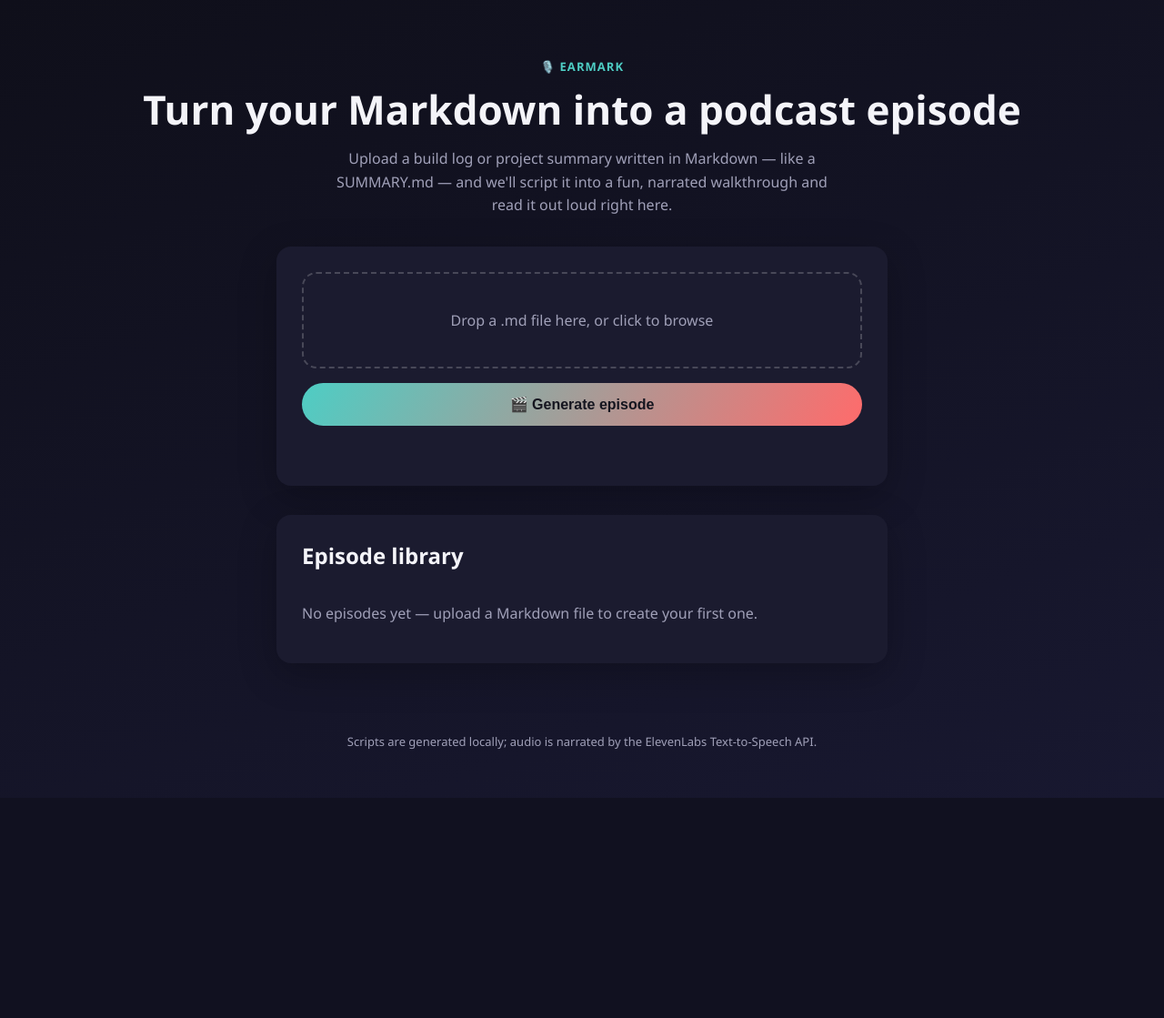
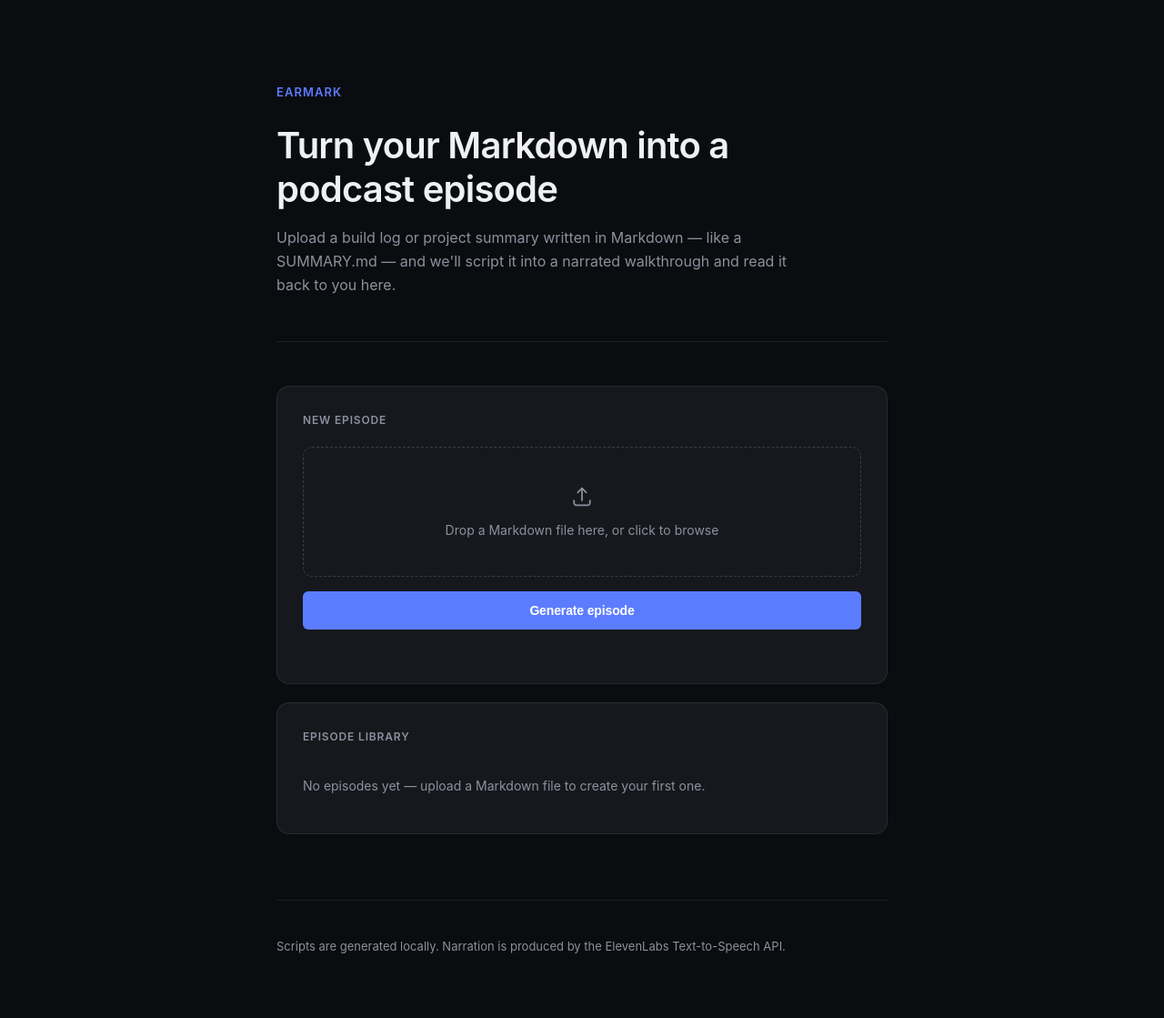
Before and after one commit to lilianngweta/earmark, a Flask app: page / in a window 1280 px wide. Shown: the whole page at 91% size. Before the commit the page ends 877 px from the top, so only its background shows below. Run offline with Flask 3, Linux system fonts and the light colour scheme; data that the repository does not hold is empty; some libraries are stand-ins or nearby versions.

Commit message:
Refresh UI styling and add episode deletion
Replace the neon gradient theme with a calmer single-accent dark
design, drop emoji from copy/status messages, and add a delete
option (with confirmation) to the episode library, backed by a new
DELETE /api/episodes/<id> endpoint that removes both the entry and
its audio file. Also trims author names from the SUMMARY.md blurb
that feeds the narration script, keeping just the title and venue.

Co-Authored-By: Claude Sonnet 4.6 <noreply@anthropic.com>

```diff
--- a/app.py
+++ b/app.py
@@ -64,6 +64,21 @@ def list_episodes():
     return jsonify(load_episodes())
 
 
+@app.delete("/api/episodes/<episode_id>")
+def delete_episode(episode_id):
+    episodes = load_episodes()
+    remaining = [episode for episode in episodes if episode["id"] != episode_id]
+    if len(remaining) == len(episodes):
+        abort(404)
+
+    audio_path = GENERATED_DIR / f"{episode_id}.mp3"
+    if audio_path.is_file():
+        audio_path.unlink()
+
+    save_episodes(remaining)
+    return "", 204
+
+
 @app.get("/audio/<path:filename>")
 def serve_audio(filename):
     audio_path = GENERATED_DIR / filename
--- a/static/css/style.css
+++ b/static/css/style.css
@@ -1,159 +1,241 @@
 :root {
-  --bg: #0f0f1a;
-  --bg-2: #181830;
-  --card-bg: #1b1b2f;
-  --accent: #ff6b6b;
-  --accent-2: #4ecdc4;
-  --text: #f4f4f9;
-  --muted: #a0a0b8;
-  --radius: 16px;
+  --bg: #0b0c0f;
+  --surface: #16181d;
+  --border: rgba(255, 255, 255, 0.08);
+  --border-strong: rgba(255, 255, 255, 0.16);
+  --text: #eef0f4;
+  --text-muted: #8b919e;
+  --accent: #5b7cff;
+  --accent-strong: #4564e8;
+  --success: #4ade80;
+  --danger: #f87171;
+  --radius-sm: 6px;
+  --radius-md: 10px;
+  --radius-lg: 14px;
 }
 
 * { box-sizing: border-box; }
 
 body {
   margin: 0;
-  font-family: "Segoe UI", system-ui, -apple-system, sans-serif;
-  background: linear-gradient(160deg, var(--bg), var(--bg-2));
+  font-family: -apple-system, BlinkMacSystemFont, "Segoe UI", Roboto, Helvetica, Arial, sans-serif;
+  background: var(--bg);
   color: var(--text);
-  min-height: 100vh;
+  line-height: 1.5;
+  -webkit-font-smoothing: antialiased;
+}
+
+.page {
+  max-width: 720px;
+  margin: 0 auto;
+  padding: 0 24px;
 }
 
 .hero {
-  text-align: center;
-  padding: 64px 24px 32px;
+  padding: 88px 0 48px;
+  border-bottom: 1px solid var(--border);
 }
-.kicker {
+.brand {
+  display: inline-block;
+  font-size: 13px;
+  font-weight: 600;
   letter-spacing: 0.08em;
   text-transform: uppercase;
-  color: var(--accent-2);
-  font-weight: 600;
-  font-size: 13px;
-  margin: 0 0 8px;
+  color: var(--accent);
+  margin: 0 0 24px;
 }
 .hero h1 {
-  font-size: clamp(28px, 5vw, 44px);
-  margin: 0 0 12px;
+  font-size: clamp(28px, 4.2vw, 40px);
+  font-weight: 600;
+  letter-spacing: -0.02em;
+  line-height: 1.2;
+  max-width: 22ch;
+  margin: 0 0 16px;
 }
 .subtitle {
-  max-width: 560px;
-  margin: 0 auto;
-  color: var(--muted);
-  line-height: 1.6;
+  max-width: 56ch;
+  margin: 0;
+  color: var(--text-muted);
+  font-size: 16px;
+  line-height: 1.65;
 }
 
 main {
-  max-width: 720px;
-  margin: 0 auto;
-  padding: 0 24px 64px;
+  padding: 48px 0 72px;
   display: grid;
-  gap: 32px;
+  gap: 20px;
 }
 
 .card {
-  background: var(--card-bg);
-  border-radius: var(--radius);
+  background: var(--surface);
+  border: 1px solid var(--border);
+  border-radius: var(--radius-lg);
   padding: 28px;
-  box-shadow: 0 12px 40px rgba(0, 0, 0, 0.25);
+}
+.card-label {
+  margin: 0 0 20px;
+  font-size: 12px;
+  font-weight: 600;
+  letter-spacing: 0.07em;
+  text-transform: uppercase;
+  color: var(--text-muted);
 }
 
 .dropzone {
   display: flex;
+  flex-direction: column;
   align-items: center;
   justify-content: center;
+  gap: 12px;
   text-align: center;
-  border: 2px dashed rgba(255, 255, 255, 0.2);
-  border-radius: var(--radius);
+  border: 1px dashed var(--border-strong);
+  border-radius: var(--radius-md);
   padding: 40px 20px;
   cursor: pointer;
-  color: var(--muted);
-  transition: border-color 0.2s, color 0.2s, background 0.2s;
+  color: var(--text-muted);
+  font-size: 14px;
+  transition: border-color 0.15s ease, background-color 0.15s ease, color 0.15s ease;
+}
+.dropzone-icon {
+  color: var(--text-muted);
+  transition: color 0.15s ease;
 }
 .dropzone:hover,
 .dropzone.dragover {
-  border-color: var(--accent-2);
+  border-color: var(--accent);
   color: var(--text);
-  background: rgba(78, 205, 196, 0.06);
+  background: rgba(91, 124, 255, 0.06);
+}
+.dropzone:hover .dropzone-icon,
+.dropzone.dragover .dropzone-icon {
+  color: var(--accent);
 }
 
 #generate-btn {
   display: block;
   width: 100%;
   margin-top: 16px;
-  padding: 14px;
-  font-size: 16px;
+  padding: 13px;
+  font-size: 14px;
   font-weight: 600;
-  color: #15151f;
-  background: linear-gradient(120deg, var(--accent-2), var(--accent));
+  letter-spacing: -0.01em;
+  color: #fff;
+  background: var(--accent);
   border: none;
-  border-radius: 999px;
+  border-radius: var(--radius-sm);
   cursor: pointer;
-  transition: transform 0.15s, opacity 0.15s;
+  transition: background-color 0.15s ease;
 }
-#generate-btn:hover { transform: translateY(-1px); }
-#generate-btn:disabled { opacity: 0.6; cursor: progress; transform: none; }
+#generate-btn:hover:not(:disabled) { background: var(--accent-strong); }
+#generate-btn:disabled { opacity: 0.5; cursor: progress; }
 
 .status {
-  min-height: 1.4em;
-  margin: 16px 0 0;
-  color: var(--muted);
+  min-height: 1.3em;
+  margin: 14px 0 0;
+  font-size: 13px;
+  color: var(--text-muted);
 }
+.status.is-success { color: var(--success); }
+.status.is-error { color: var(--danger); }
 
+#now-playing-title {
+  margin: 0;
+  font-size: 18px;
+  font-weight: 600;
+  letter-spacing: -0.01em;
+}
 .now-playing audio {
   width: 100%;
-  margin: 12px 0;
+  margin: 16px 0 4px;
 }
-.now-playing h2 { margin: 0; }
 .transcript summary {
   cursor: pointer;
-  color: var(--accent-2);
-  margin-bottom: 8px;
+  font-size: 13px;
+  font-weight: 600;
+  color: var(--accent);
+  margin-top: 12px;
 }
+.transcript summary:hover { color: var(--accent-strong); }
 .transcript p {
-  color: var(--muted);
+  margin: 12px 0 0;
+  color: var(--text-muted);
   line-height: 1.7;
+  font-size: 14px;
   white-space: pre-wrap;
 }
 
-.library h2 { margin-top: 0; }
 #episode-list {
   list-style: none;
   margin: 0;
   padding: 0;
   display: grid;
-  gap: 12px;
+  gap: 1px;
+  background: var(--border);
+  border-radius: var(--radius-md);
+  overflow: hidden;
 }
 .episode {
   display: flex;
   align-items: center;
   justify-content: space-between;
   gap: 16px;
-  padding: 14px 16px;
-  background: rgba(255, 255, 255, 0.03);
-  border-radius: 12px;
+  padding: 16px 18px;
+  background: var(--surface);
 }
-.episode-title { margin: 0; font-weight: 600; }
-.episode-meta { margin: 4px 0 0; font-size: 13px; color: var(--muted); }
+.episode-title { margin: 0; font-weight: 600; font-size: 14px; }
+.episode-meta { margin: 4px 0 0; font-size: 12px; color: var(--text-muted); }
+.episode-actions {
+  display: flex;
+  align-items: center;
+  gap: 8px;
+  flex-shrink: 0;
+}
 .play-btn {
-  flex-shrink: 0;
-  padding: 8px 16px;
-  border-radius: 999px;
-  border: 1px solid var(--accent-2);
+  padding: 7px 16px;
+  font-size: 13px;
+  font-weight: 600;
+  border-radius: var(--radius-sm);
+  border: 1px solid var(--border-strong);
   background: transparent;
-  color: var(--accent-2);
+  color: var(--text);
   cursor: pointer;
-  font-weight: 600;
+  transition: border-color 0.15s ease, background-color 0.15s ease;
 }
-.play-btn:hover { background: var(--accent-2); color: #15151f; }
-.empty { color: var(--muted); }
+.play-btn:hover {
+  border-color: var(--accent);
+  background: rgba(91, 124, 255, 0.08);
+}
+.delete-btn {
+  display: inline-flex;
+  align-items: center;
+  justify-content: center;
+  width: 32px;
+  height: 32px;
+  padding: 0;
+  border-radius: var(--radius-sm);
+  border: 1px solid var(--border-strong);
+  background: transparent;
+  color: var(--text-muted);
+  cursor: pointer;
+  transition: border-color 0.15s ease, background-color 0.15s ease, color 0.15s ease;
+}
+.delete-btn:hover {
+  border-color: var(--danger);
+  background: rgba(248, 113, 113, 0.08);
+  color: var(--danger);
+}
+.empty { color: var(--text-muted); font-size: 14px; }
 
 footer {
-  text-align: center;
-  color: var(--muted);
-  padding-bottom: 40px;
+  border-top: 1px solid var(--border);
+  padding: 28px 0 56px;
+  color: var(--text-muted);
   font-size: 13px;
 }
 
 @media (max-width: 480px) {
+  .hero { padding: 56px 0 40px; }
+  .card { padding: 22px; }
   .episode { flex-direction: column; align-items: flex-start; }
+  .episode-actions { align-self: flex-start; }
 }
--- a/static/js/app.js
+++ b/static/js/app.js
@@ -13,8 +13,15 @@ const player = document.getElementById("player");
 const episodeList = document.getElementById("episode-list");
 const emptyLibrary = document.getElementById("empty-library");
 
+let currentEpisodeId = null;
+
 function formatDate(timestamp) {
   return new Date(timestamp * 1000).toLocaleString();
+}
+
+function setStatus(message, tone = "default") {
+  status.textContent = message;
+  status.className = tone === "default" ? "status" : `status is-${tone}`;
 }
 
 function renderEpisodes(episodes) {
@@ -28,23 +35,51 @@ function renderEpisodes(episodes) {
         <p class="episode-title"></p>
         <p class="episode-meta"></p>
       </div>
-      <button class="play-btn">▶ Play</button>
+      <div class="episode-actions">
+        <button class="play-btn">Play</button>
+        <button class="delete-btn" title="Delete episode" aria-label="Delete episode">
+          <svg width="16" height="16" viewBox="0 0 24 24" fill="none" stroke="currentColor" stroke-width="1.5" stroke-linecap="round" stroke-linejoin="round" aria-hidden="true">
+            <path d="M4 7h16M9 7V5a2 2 0 0 1 2-2h2a2 2 0 0 1 2 2v2M7 7l1 12a2 2 0 0 0 2 2h4a2 2 0 0 0 2-2l1-12"/>
+          </svg>
+        </button>
+      </div>
     `;
     item.querySelector(".episode-title").textContent = episode.title;
     item.querySelector(".episode-meta").textContent =
       `from ${episode.source_filename} · ${formatDate(episode.created_at)}`;
     item.querySelector(".play-btn").addEventListener("click", () => playEpisode(episode));
+    item.querySelector(".delete-btn").addEventListener("click", () => deleteEpisode(episode));
     episodeList.appendChild(item);
   }
 }
 
 function playEpisode(episode) {
+  currentEpisodeId = episode.id;
   nowPlaying.hidden = false;
   nowPlayingTitle.textContent = episode.title;
   nowPlayingScript.textContent = episode.script;
   player.src = episode.audio_url;
   player.play();
   nowPlaying.scrollIntoView({ behavior: "smooth", block: "start" });
+}
+
+async function deleteEpisode(episode) {
+  if (!confirm(`Delete "${episode.title}"? This can't be undone.`)) return;
+
+  try {
+    const response = await fetch(`/api/episodes/${episode.id}`, { method: "DELETE" });
+    if (!response.ok) throw new Error("delete failed");
+
+    if (currentEpisodeId === episode.id) {
+      currentEpisodeId = null;
+      player.pause();
+      player.removeAttribute("src");
+      nowPlaying.hidden = true;
+    }
+    await loadEpisodes();
+  } catch (err) {
+    setStatus("Couldn't delete that episode — try again.", "error");
+  }
 }
 
 async function loadEpisodes() {
@@ -81,7 +116,7 @@ fileInput.addEventListener("change", updateDropzoneLabel);
 form.addEventListener("submit", async (event) => {
   event.preventDefault();
   if (!fileInput.files.length) {
-    status.textContent = "Choose a Markdown file first.";
+    setStatus("Choose a Markdown file first.", "error");
     return;
   }
 
@@ -89,20 +124,20 @@ form.addEventListener("submit", async (event) => {
   formData.append("markdown", fileInput.files[0]);
 
   generateBtn.disabled = true;
-  status.textContent = "🎙️ Writing the script and recording your episode — this can take a minute...";
+  setStatus("Writing the script and recording the episode — this can take a minute…");
 
   try {
     const response = await fetch("/api/generate", { method: "POST", body: formData });
     const data = await response.json();
     if (!response.ok) {
-      status.textContent = `⚠️ ${data.error || "Something went wrong."}`;
+      setStatus(data.error || "Something went wrong.", "error");
       return;
     }
-    status.textContent = "✅ Episode is ready!";
+    setStatus("Episode is ready.", "success");
     playEpisode(data);
     await loadEpisodes();
   } catch (err) {
-    status.textContent = "⚠️ Couldn't reach the server. Is it running?";
+    setStatus("Couldn't reach the server. Is it running?", "error");
   } finally {
     generateBtn.disabled = false;
   }
--- a/templates/index.html
+++ b/templates/index.html
@@ -7,47 +7,54 @@
   <link rel="stylesheet" href="{{ url_for('static', filename='css/style.css') }}">
 </head>
 <body>
+  <div class="page">
     <header class="hero">
-    <p class="kicker">🎙️ Earmark</p>
+      <p class="brand">Earmark</p>
       <h1>Turn your Markdown into a podcast episode</h1>
       <p class="subtitle">
         Upload a build log or project summary written in Markdown — like a SUMMARY.md —
-      and we'll script it into a fun, narrated walkthrough and read it out loud right here.
+        and we'll script it into a narrated walkthrough and read it back to you here.
       </p>
     </header>
 
     <main>
       <section class="card upload-card">
+        <h2 class="card-label">New episode</h2>
         <form id="upload-form">
           <label class="dropzone" id="dropzone" for="file-input">
-          <span id="dropzone-text">Drop a .md file here, or click to browse</span>
+            <svg class="dropzone-icon" width="28" height="28" viewBox="0 0 24 24" fill="none" stroke="currentColor" stroke-width="1.5" stroke-linecap="round" stroke-linejoin="round" aria-hidden="true">
+              <path d="M12 15.5V4M12 4 8 8M12 4l4 4"/>
+              <path d="M4.5 15.5v2.25A2.25 2.25 0 0 0 6.75 20h10.5a2.25 2.25 0 0 0 2.25-2.25V15.5"/>
+            </svg>
+            <span id="dropzone-text">Drop a Markdown file here, or click to browse</span>
             <input type="file" id="file-input" name="markdown" accept=".md,.markdown,.txt" hidden>
           </label>
-        <button type="submit" id="generate-btn">🎬 Generate episode</button>
+          <button type="submit" id="generate-btn">Generate episode</button>
         </form>
         <p class="status" id="status"></p>
       </section>
 
       <section class="card now-playing" id="now-playing" hidden>
-      <p class="kicker">Now playing</p>
-      <h2 id="now-playing-title"></h2>
+        <h2 class="card-label">Now playing</h2>
+        <h3 id="now-playing-title"></h3>
         <audio id="player" controls></audio>
         <details class="transcript">
-        <summary>Show transcript</summary>
+          <summary>Transcript</summary>
           <p id="now-playing-script"></p>
         </details>
       </section>
 
       <section class="card library">
-      <h2>Episode library</h2>
+        <h2 class="card-label">Episode library</h2>
         <ul id="episode-list"></ul>
         <p id="empty-library" class="empty">No episodes yet — upload a Markdown file to create your first one.</p>
       </section>
     </main>
 
     <footer>
-    <p>Scripts are generated locally; audio is narrated by the ElevenLabs Text-to-Speech API.</p>
+      <p>Scripts are generated locally. Narration is produced by the ElevenLabs Text-to-Speech API.</p>
     </footer>
+  </div>
 
   <script src="{{ url_for('static', filename='js/app.js') }}"></script>
 </body>
```
Also changed, not shown: SUMMARY.md (+1 -1 lines). Lines whose indentation alone changed are shown as unchanged.
